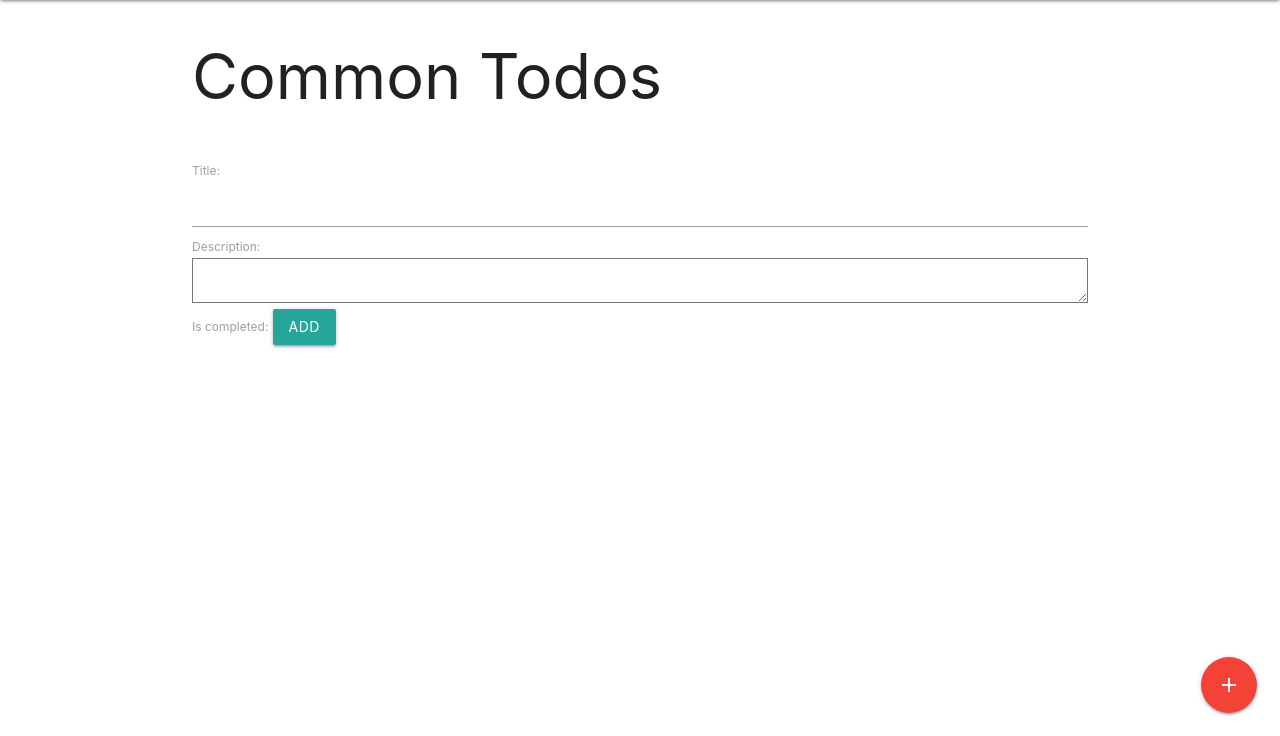
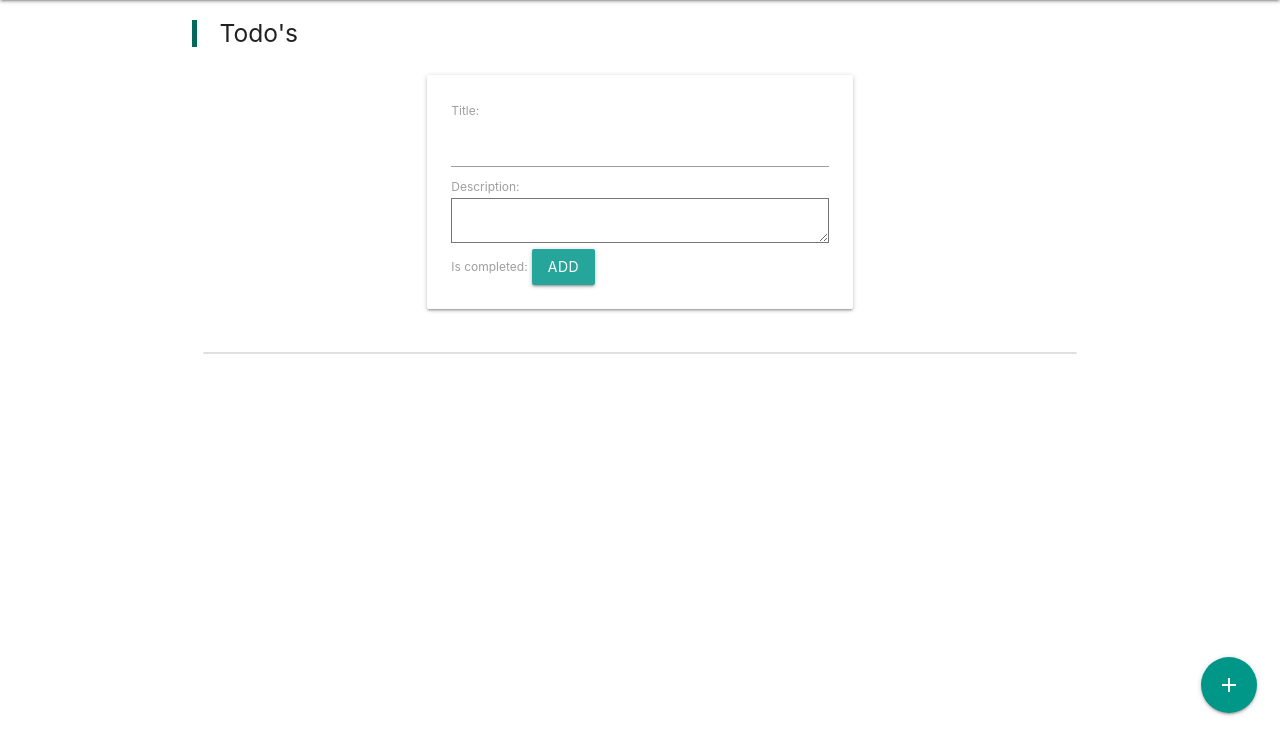
Before and after one commit to lalitp26/mydashboard, a Django app: page /common_todo/ in a window 1280 px wide. Shown: the part 64-800 px from the top of the page. Run offline with Django 3.2, Linux system fonts and the light colour scheme; a user stored in the database is signed in; data that the repository does not hold is empty.

Commit message:
UI change

```diff
--- a/src/templates/index.html
+++ b/src/templates/index.html
@@ -28,7 +28,7 @@
 	  <nav class="teal darken-3">
 
 	    <div class="nav-wrapper container">
-	      	<a href="#" class="brand-logo">
+	      	<a href="/" class="brand-logo">
 	      		<i class="large material-icons">laptop_windows</i>
 	      		My-Dash
 	  		</a>
@@ -47,7 +47,7 @@
 
 
 		<div class="fixed-action-btn">
-			<a class="btn-floating btn-large red pulse">
+			<a class="btn-floating btn-large teal pulse">
 				<i class="large material-icons">add</i>
 			</a>
 			<ul>
--- a/src/templates/todo/common_todo.html
+++ b/src/templates/todo/common_todo.html
@@ -6,26 +6,52 @@
 
 
 {% block content %}
-	<h1>Common Todos</h1>
-	<br>
-	<form method="POST">
-		{% csrf_token  %}
-		{{ common_todo_form }}
-		<button  class="btn waves-effect" type="submit">Add</button>
-	</form>
-	<ul>
+<div class="row">
+
+	<blockquote>
+		<h5>Todo's</h5>
+	</blockquote>
+	<div class="col s3 m3 l3 xl3"></div>
+		<div class="col s6 m6 l6 xl6">
+			<div class="card">
+		        <div class="card-content">
+		          	<form method="POST">
+						{% csrf_token  %}
+						{{ common_todo_form }}
+						<button  class="btn waves-effect" type="submit">Add</button>
+					</form>
+		        </div>
+		    </div>
+
+		</div>
+		<div class="col s3 m3 l3 xl3"></div>
+</div>
+
+	<div class="row">
+		<div class="col l12">
+			<ul class="collection">
 		{% for todo in common_todo_list %}
 			{% if todo.is_completed %}
-				<li style="color: red"> <del>{{todo.title}}</del> &nbsp;&nbsp;
-					<a href="{% url 'change_common_todo_status' todo.id  'other'%}">Not complete</a>
-					<a href="{% url 'delete_todo' todo.id  'other' %}">Delete</a>
+				<li class="collection-item">
+				<div>
+						<del>{{todo.title}}</del>
+						<a class="secondary-content" href="{% url 'delete_todo' todo.id  'other' %}"><i class="material-icons red-text text-darken-2">delete</i></a>
+						<a class="secondary-content" href="{% url 'change_common_todo_status' todo.id  'other'%}"><i class="material-icons red-text text-darken-2">close</i></a>
+
+					</div>
 				</li>
 			{% else %}
-				<li>{{todo.title}} &nbsp;&nbsp;
-					<a href="{% url 'change_common_todo_status' todo.id  'other'%}">Complete</a>
-					<a href="{% url 'delete_todo' todo.id  'other' %}">Delete</a>
+				<li class="collection-item">
+					<div>
+						{{todo.title}}
+						<a class="secondary-content" href="{% url 'delete_todo' todo.id  'other' %}"><i class="material-icons red-text text-darken-2">delete</i></a>
+						<a class="secondary-content" href="{% url 'change_common_todo_status' todo.id  'other'%}"><i class="material-icons teal-text text-darken-2">check_circle</i></a>
+					</div>
 				</li>
 			{% endif %}
 		{% endfor %}
 	</ul>
+		</div>
+	</div>
+
 {% endblock %}
```
Also changed, not shown: src/templates/todo/project.html (+19 -7 lines), src/templates/todo/project_todo.html (+36 -15 lines).
